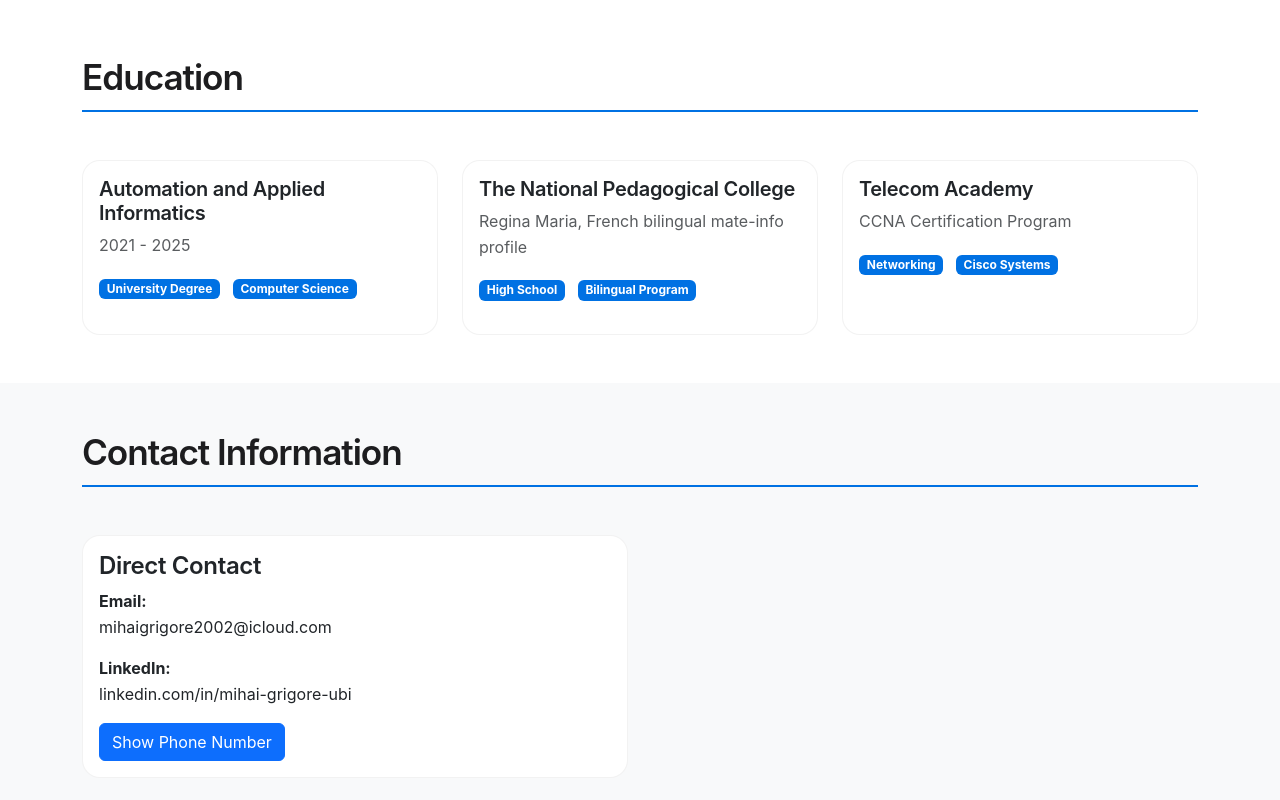
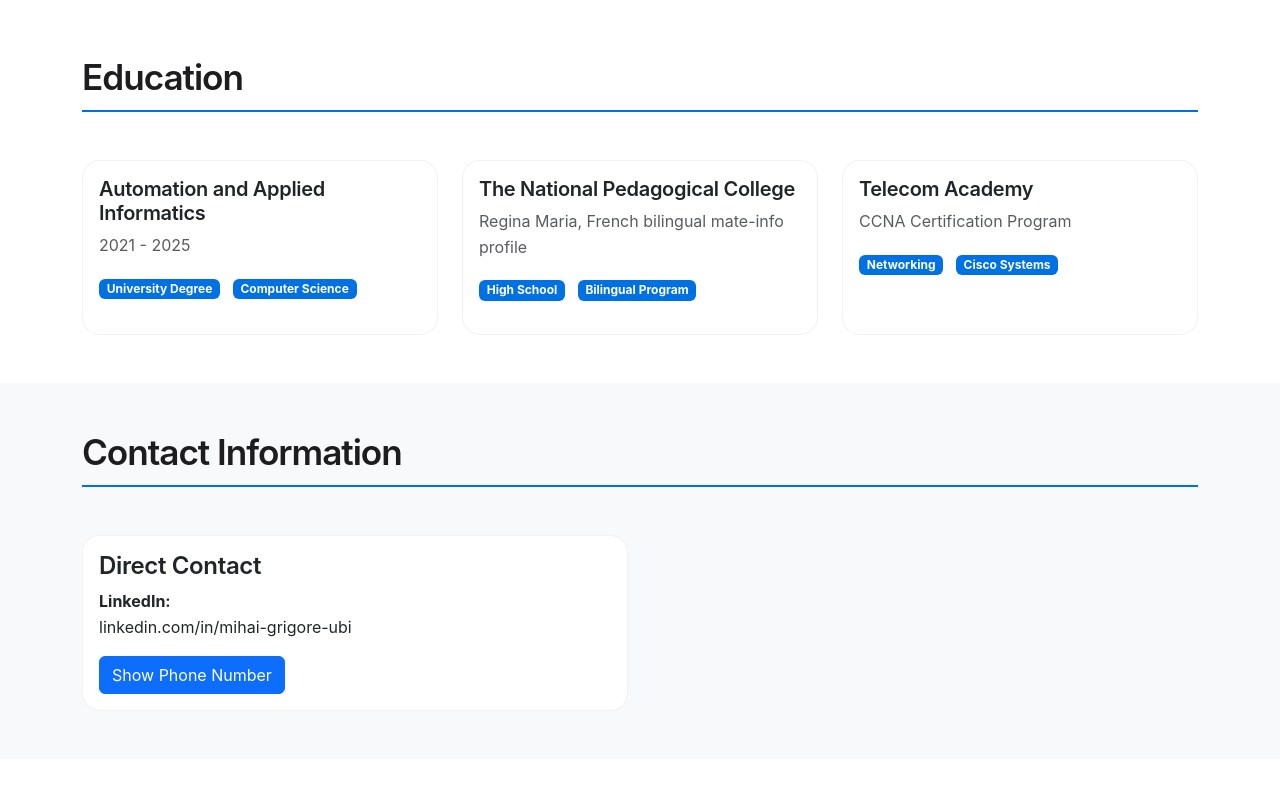
Before and after one commit to mihaaaailai/Mihai.Grigore, a plain HTML site: page index.html in a window 1280 px wide. Shown: the part 3564-4364 px from the top of the page. After the commit the page ends 4323 px from the top, so only its background shows below. Drawn offline with nearby package versions, Linux system fonts and the light colour scheme; a web font is replaced by a local one.

Commit message:
Update index.html

```diff
--- a/index.html
+++ b/index.html
@@ -480,7 +480,7 @@
           <div class="card certification-card">
             <div class="card-body">
               <h4>Direct Contact</h4>
-              <p class="mb-3"><strong>Email:</strong><br> mihaigrigore2002@icloud.com</p>
+
               <p class="mb-3"><strong>LinkedIn:</strong><br> linkedin.com/in/mihai-grigore-ubi</p>
               <!-- Phone number protected by CAPTCHA -->
               <div id="phone-container">
```
